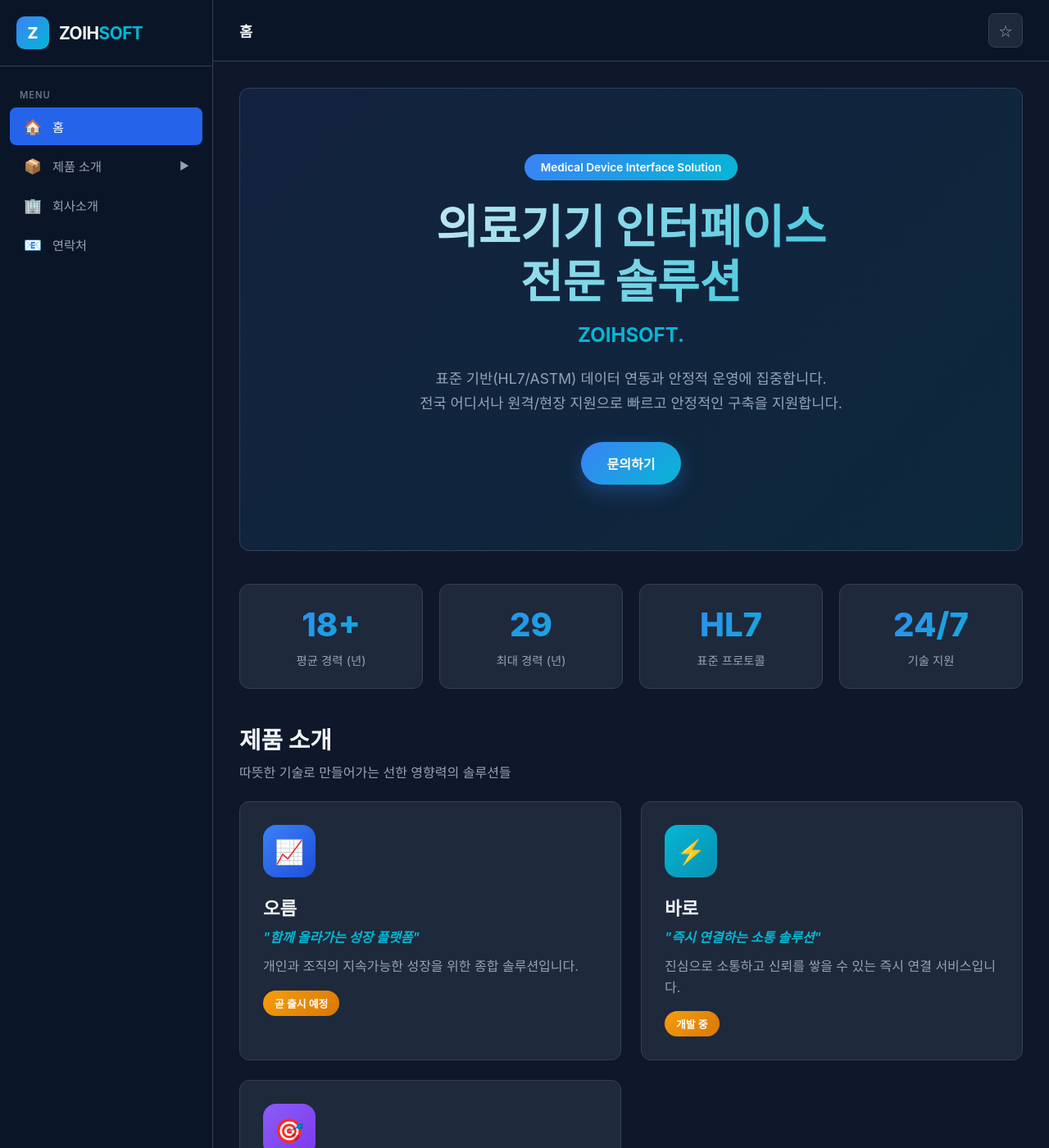
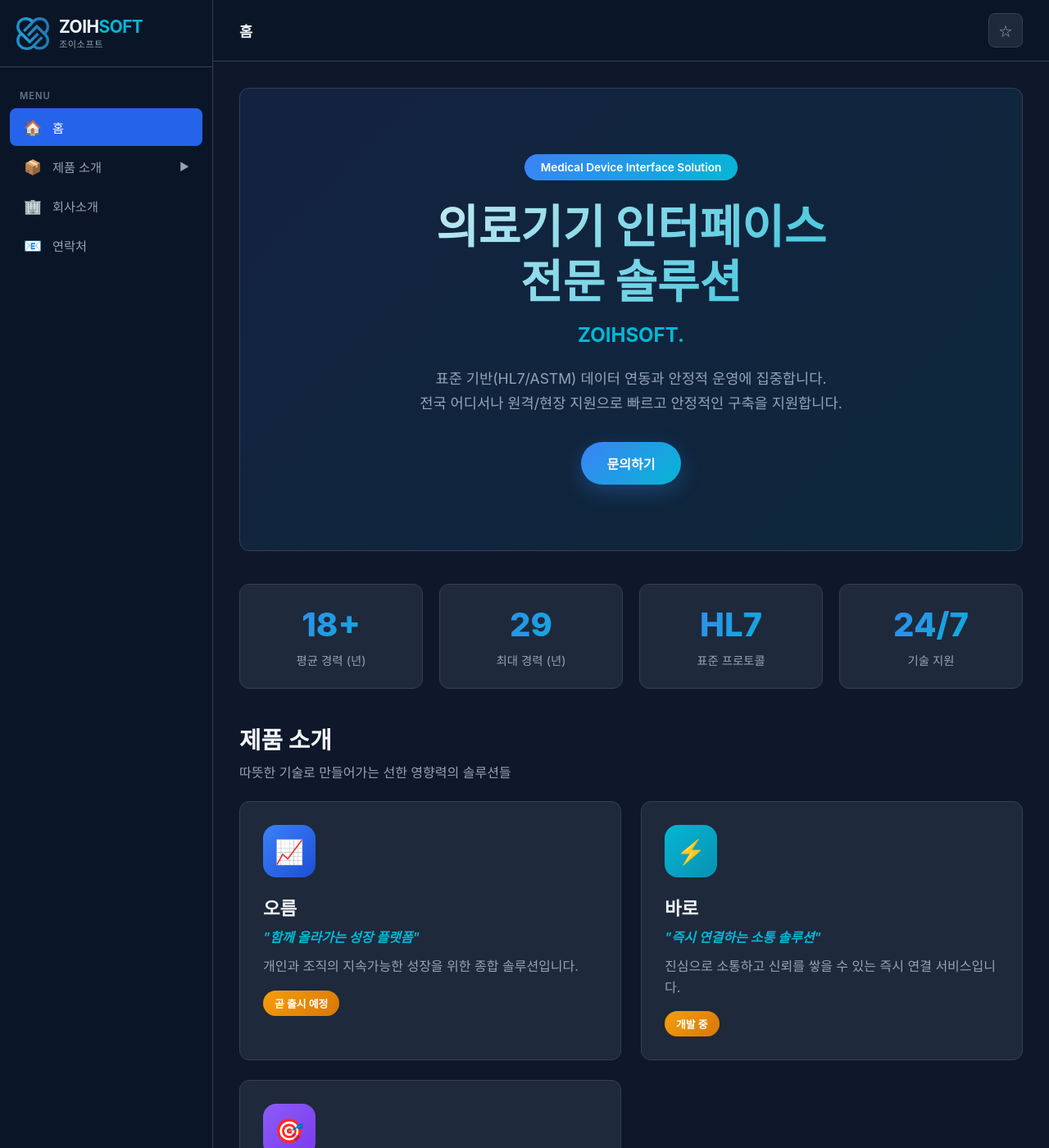
Before and after one commit to zoih-kihyun/zoih.github.io, a Jekyll site: the page built from index.md, in a window 1280 px wide and 1400 px high. Shown: the whole window at 82% size. Built offline with Jekyll 4.4.1, drawn with Linux system fonts in a browser that asks for light colours.

Commit message:
로고 및 연락처 업데이트: 엠블럼 이미지 적용, 한글 서브텍스트 추가, 이메일 변경
- Z 텍스트 로고를 조이소프트 엠블럼 이미지로 교체
- ZOIHSOFT 아래 '조이소프트' 한글 서브텍스트 추가
- 연락처 이메일을 contact@zoihsoft.com으로 변경

🤖 Generated with [Claude Code](https://claude.com/claude-code)

Co-Authored-By: Claude Opus 4.5 <noreply@anthropic.com>

```diff
--- a/_layouts/default.html
+++ b/_layouts/default.html
@@ -83,14 +83,13 @@
         .logo-icon {
             width: 40px;
             height: 40px;
-            background: linear-gradient(135deg, var(--accent-blue), var(--accent-cyan));
             border-radius: 10px;
+            object-fit: contain;
+        }
+
+        .logo-text-wrap {
             display: flex;
-            align-items: center;
-            justify-content: center;
-            font-weight: 800;
-            font-size: 1.2rem;
-            color: white;
+            flex-direction: column;
         }
 
         .logo-text {
@@ -101,6 +100,12 @@
 
         .logo-text span {
             color: var(--accent-cyan);
+        }
+
+        .logo-subtext {
+            font-size: 0.7rem;
+            color: var(--text-secondary);
+            letter-spacing: 0.5px;
         }
 
         /* ===== Navigation ===== */
@@ -691,8 +696,11 @@
         <aside class="sidebar" id="sidebar">
             <div class="sidebar-header">
                 <a href="#" class="sidebar-logo" onclick="showPage('home')">
-                    <div class="logo-icon">Z</div>
-                    <div class="logo-text">ZOIH<span>SOFT</span></div>
+                    <img src="assets/images/조이소프트_엠블럼.png" alt="ZOIHSOFT" class="logo-icon">
+                    <div class="logo-text-wrap">
+                        <div class="logo-text">ZOIH<span>SOFT</span></div>
+                        <div class="logo-subtext">조이소프트</div>
+                    </div>
                 </a>
             </div>
 
@@ -925,7 +933,7 @@
                     <div class="contact-section">
                         <h2>연락하기</h2>
                         <p>따뜻한 기술로 함께할 프로젝트 문의나 상담이 필요하시면 언제든 연락주세요</p>
-                        <a href="mailto:zoih.contact@gmail.com" class="contact-email">zoih.contact@gmail.com</a>
+                        <a href="mailto:contact@zoihsoft.com" class="contact-email">contact@zoihsoft.com</a>
                     </div>
                 </section>
             </div>
```
Also changed, not shown: assets/images/조이소프트_엠블럼.png (added).
